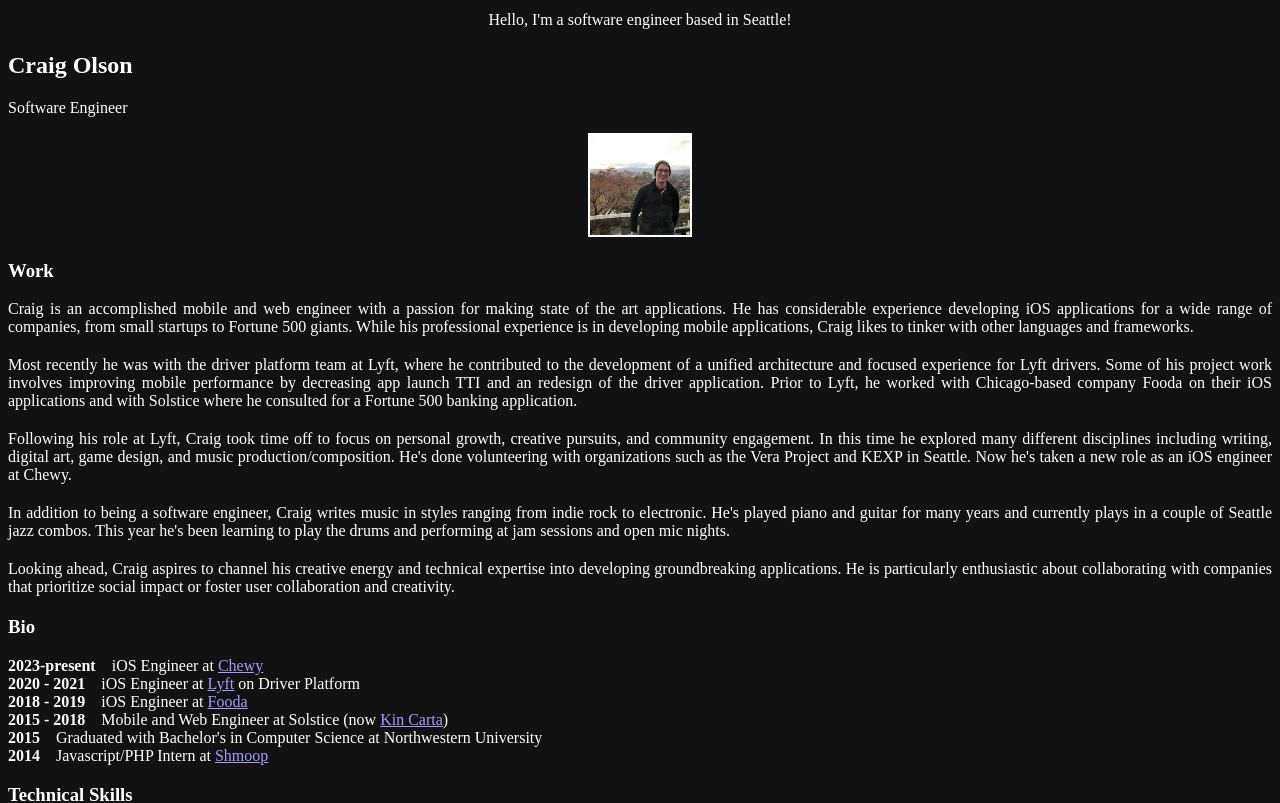
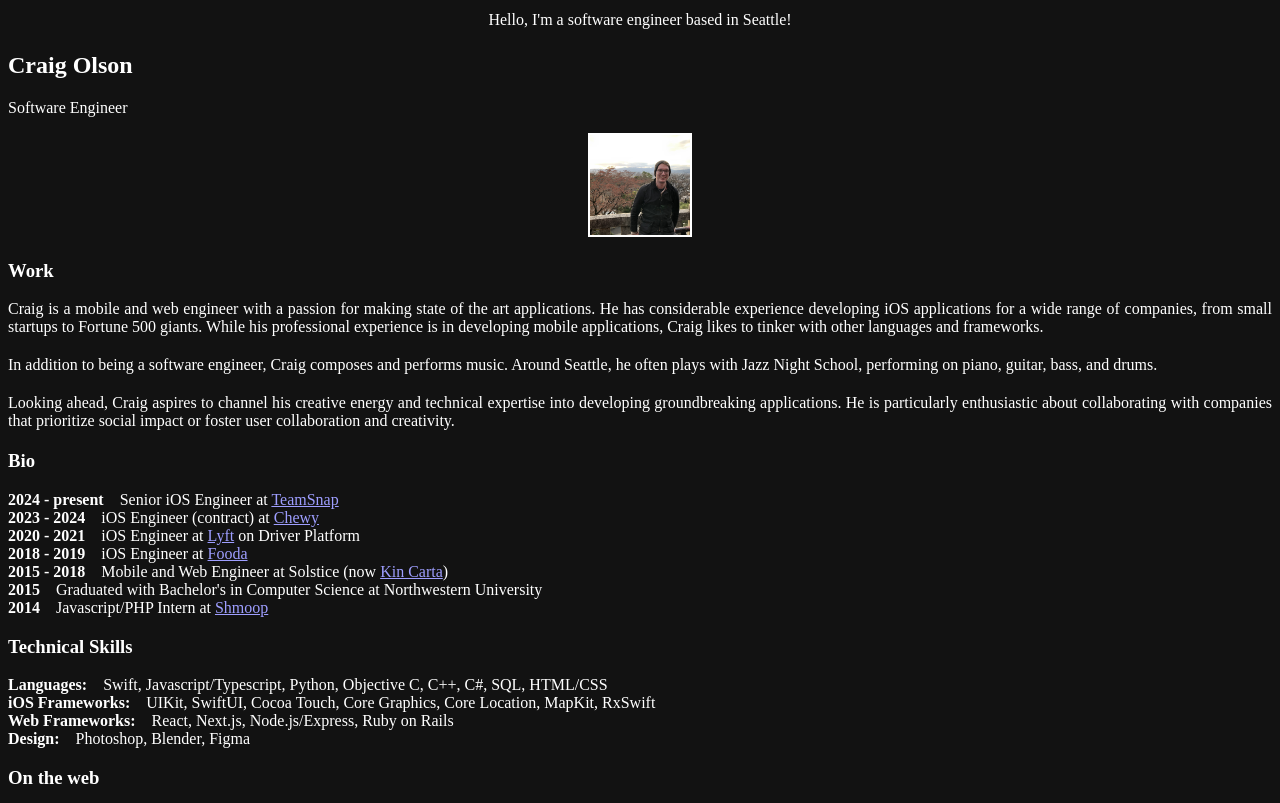
Before and after one commit to colson0804/portfolio-site, a Next.js app: page / in a window 1280 px wide. Shown: the top 803 px of the page. Built offline with nearby package versions, Linux system fonts and the light colour scheme.

Commit message:
update copy

```diff
--- a/pages/index.js
+++ b/pages/index.js
@@ -59,36 +59,17 @@ const Page = () => {
             Work
           </Heading>
           <Paragraph>
-            Craig is an accomplished mobile and web engineer with a passion for
-            making state of the art applications. He has considerable experience
-            developing iOS applications for a wide range of companies, from
-            small startups to Fortune 500 giants. While his professional
-            experience is in developing mobile applications, Craig likes to
-            tinker with other languages and frameworks.
+            Craig is a mobile and web engineer with a passion for making state
+            of the art applications. He has considerable experience developing
+            iOS applications for a wide range of companies, from small startups
+            to Fortune 500 giants. While his professional experience is in
+            developing mobile applications, Craig likes to tinker with other
+            languages and frameworks.
           </Paragraph>
           <Paragraph>
-            Most recently he was with the driver platform team at Lyft, where he
-            contributed to the development of a unified architecture and focused
-            experience for Lyft drivers. Some of his project work involves
-            improving mobile performance by decreasing app launch TTI and an
-            redesign of the driver application. Prior to Lyft, he worked with
-            Chicago-based company Fooda on their iOS applications and with
-            Solstice where he consulted for a Fortune 500 banking application.
-          </Paragraph>
-          <Paragraph>
-            Following his role at Lyft, Craig took time off to focus on personal
-            growth, creative pursuits, and community engagement. In this time he
-            explored many different disciplines including writing, digital art,
-            game design, and music production/composition. He&apos;s done
-            volunteering with organizations such as the Vera Project and KEXP in
-            Seattle. Now he&apos;s taken a new role as an iOS engineer at Chewy.
-          </Paragraph>
-          <Paragraph>
-            In addition to being a software engineer, Craig writes music in
-            styles ranging from indie rock to electronic. He&apos;s played piano
-            and guitar for many years and currently plays in a couple of Seattle
-            jazz combos. This year he&apos;s been learning to play the drums and
-            performing at jam sessions and open mic nights.
+            In addition to being a software engineer, Craig composes and
+            performs music. Around Seattle, he often plays with Jazz Night
+            School, performing on piano, guitar, bass, and drums.
           </Paragraph>
           <Paragraph>
             Looking ahead, Craig aspires to channel his creative energy and
@@ -110,8 +91,15 @@ const Page = () => {
             Bio
           </Heading>
           <SubSection>
-            <SubSectionHeader>2023-present</SubSectionHeader>
-            iOS Engineer at{' '}
+            <SubSectionHeader>2024 - present</SubSectionHeader>
+            Senior iOS Engineer at{' '}
+            <Link href="https://www.teamsnap.com/" target="_blank">
+              TeamSnap
+            </Link>{' '}
+          </SubSection>
+          <SubSection>
+            <SubSectionHeader>2023 - 2024</SubSectionHeader>
+            iOS Engineer (contract) at{' '}
             <Link href="https://www.chewy.com/" target="_blank">
               Chewy
             </Link>{' '}
```
